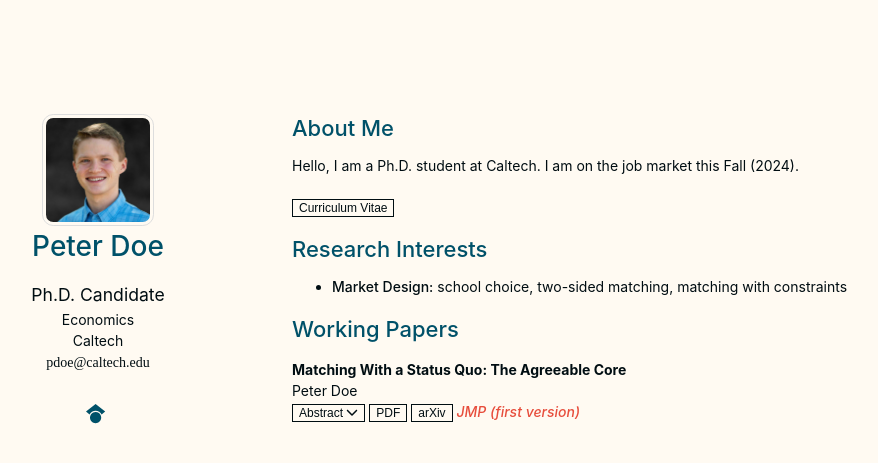
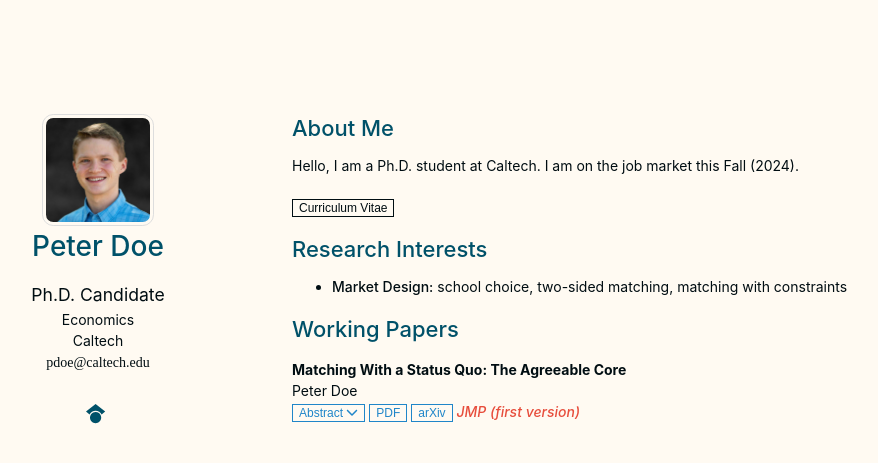
Before and after one commit to Pita-Dough/Pita-Dough.github.io, a Jekyll site: the page built from index.md, in a window 1280 px wide. Shown: the top 463 px of the page, without its empty margins (178-1056 px from the left). Built offline with Jekyll 4.4.1, drawn with Linux system fonts in a browser that asks for light colours; nearby versions of some CDN libraries; a style sheet for code colours, icons or effects is not loaded; our own code applies the rules of GitHub Pages for plain Markdown files.

Commit message:
Update workingpapers.md

```diff
--- a/_includes/workingpapers.md
+++ b/_includes/workingpapers.md
@@ -25,16 +25,16 @@
     <div class="links">
       {% if link.abstract %}
       <a >
-      <button class="btn btn-sm z-depth-0" role="button" target="_blank" style="font-size:12px;border:1px solid #000d12;color:#000d12;background-color:#fffaf2;cursor:pointer" id="toggleButton{{ forloop.index }}" >
-      Abstract <i class='fas fa-chevron-down' style='font-size:12px;color:#000d12;background-color:#fffaf2;'></i>
+      <button class="btn btn-sm z-depth-0" role="button" target="_blank" style="font-size:12px;border:1px solid #2086c9;color:#2086c9;background-color:#fffaf2;cursor:pointer" id="toggleButton{{ forloop.index }}" >
+      Abstract <i class='fas fa-chevron-down' style='font-size:12px;color:#2086c9;background-color:#fffaf2;'></i>
       </button>
       </a>
       {% endif %}
       {% if link.pdf %}
-      <a href="{{ link.pdf }}" style="cursor:pointer"><button  class="btn btn-sm z-depth-0" role="button" target="_blank" style="font-size:12px;border:1px solid #000d12;cursor:pointer;color:#000d12;background-color:#fffaf2;">PDF</button></a>
+      <a href="{{ link.pdf }}" style="cursor:pointer"><button  class="btn btn-sm z-depth-0" role="button" target="_blank" style="font-size:12px;border:1px solid #2086c9;cursor:pointer;color:#2086c9;background-color:#fffaf2;">PDF</button></a>
       {% endif %}
       {% if link.arXiv %}
-      <a href="{{ link.arXiv }}" style="cursor:pointer"><button  class="btn btn-sm z-depth-0" role="button" target="_blank" style="font-size:12px;border:1px solid #000d12;cursor:pointer;color:#000d12;background-color:#fffaf2;">arXiv</button></a>
+      <a href="{{ link.arXiv }}" style="cursor:pointer"><button  class="btn btn-sm z-depth-0" role="button" target="_blank" style="font-size:12px;border:1px solid #2086c9;cursor:pointer;color:#2086c9;background-color:#fffaf2;">arXiv</button></a>
       {% endif %}
       {% if link.code %}
       <a href="{{ link.code }}" class="btn btn-sm z-depth-0" role="button" target="_blank" style="font-size:12px;">Code</a>
```
